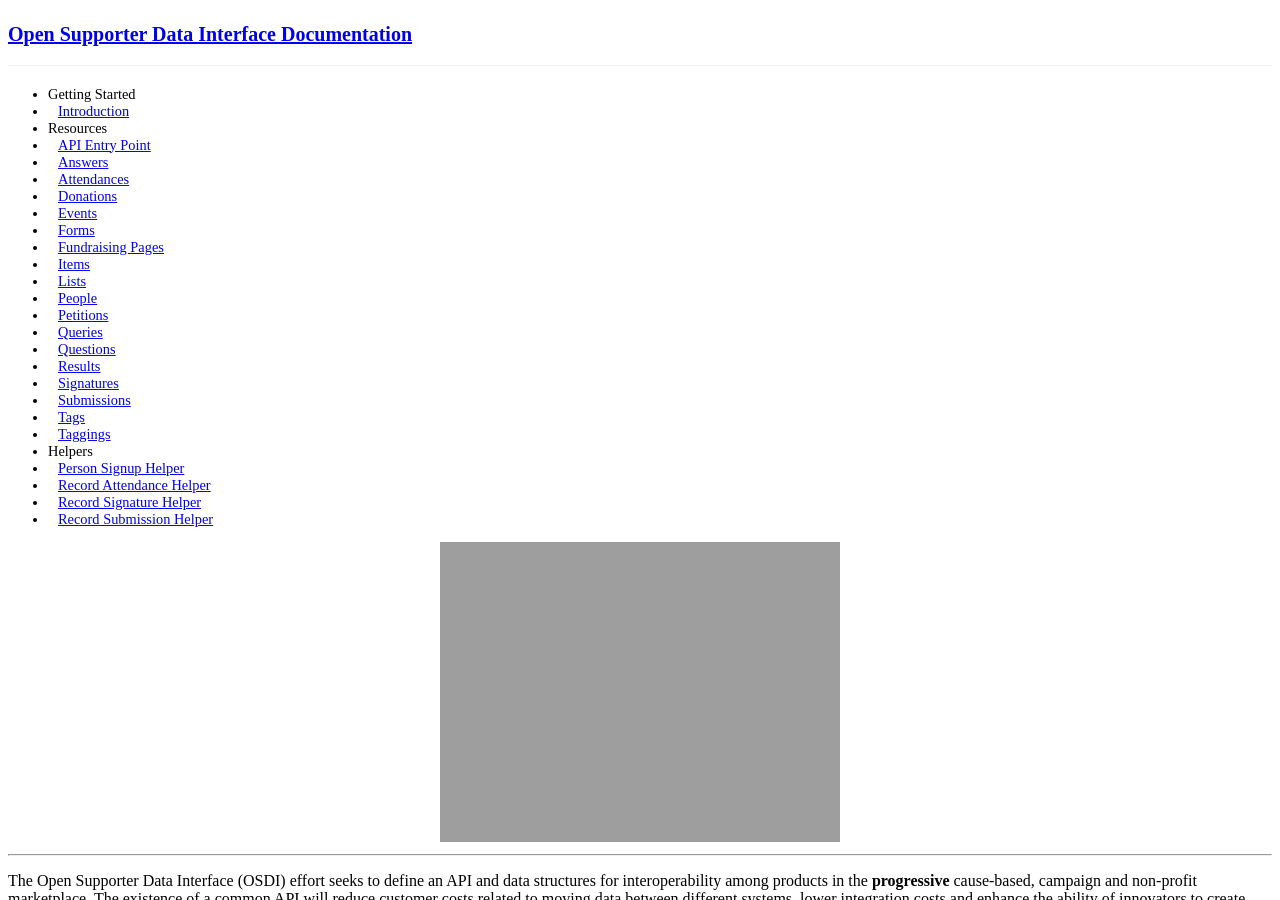
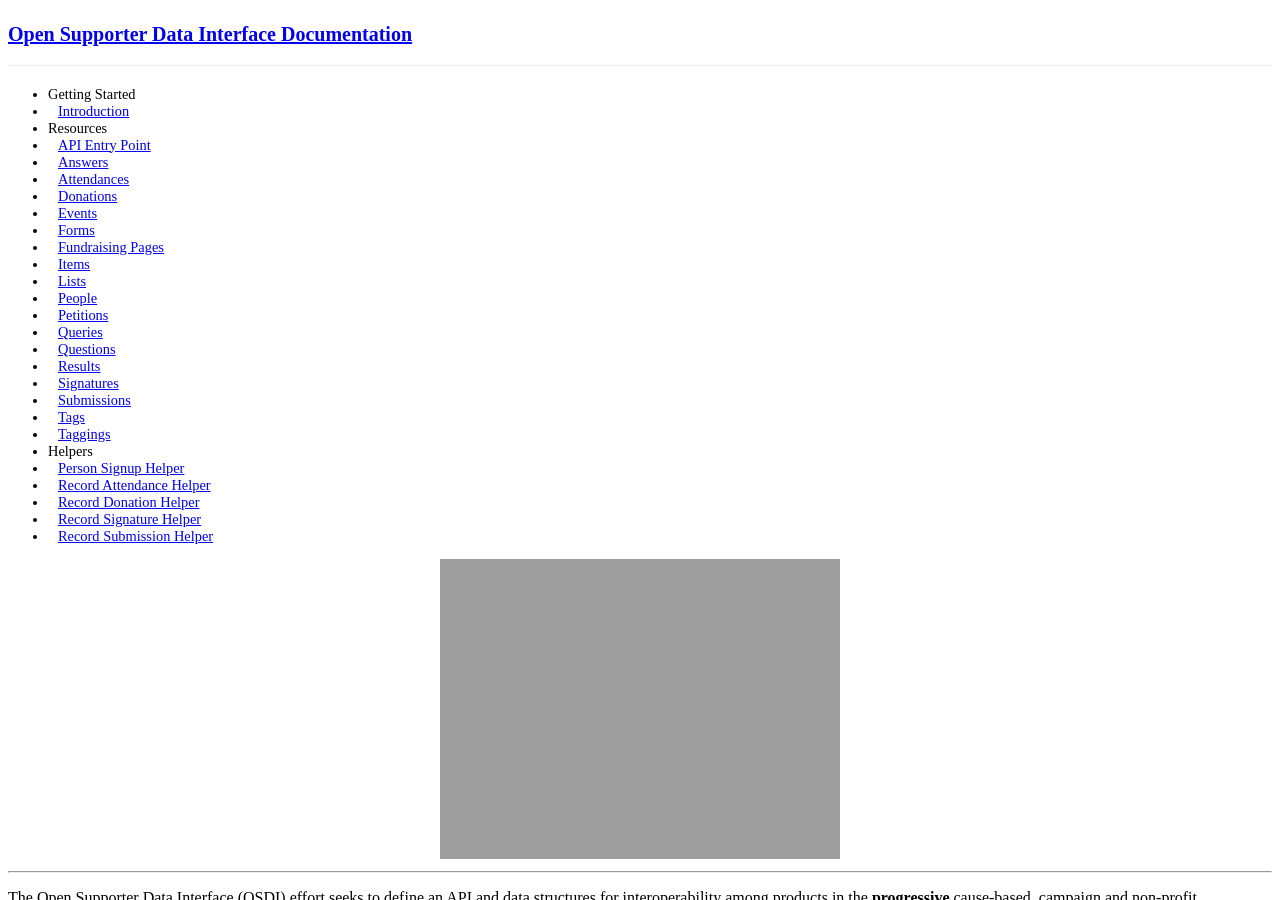
Before and after one commit to opensupporter/osdi-docs, a Jekyll site: the page built from README.md, in a window 1280 px wide and 900 px high. Built offline with Jekyll 4.4.1, drawn with Linux system fonts in a browser that asks for light colours; a style sheet for code colours, icons or effects is not loaded.

Commit message:
updating navigation

```diff
--- a/_includes/navigation.html
+++ b/_includes/navigation.html
@@ -23,6 +23,7 @@
 	<li class="nav-header">Helpers</li>
     <li><a href="{{ site.baseurl }}/person_signup.html">Person Signup Helper</a></li>
     <li><a href="{{ site.baseurl }}/record_attendance.html">Record Attendance Helper</a></li>
+    <li><a href="{{ site.baseurl }}/record_donation.html">Record Donation Helper</a></li>
     <li><a href="{{ site.baseurl }}/record_signature.html">Record Signature Helper</a></li>
     <li><a href="{{ site.baseurl }}/record_submission.html">Record Submission Helper</a></li>
 </ul>
```
